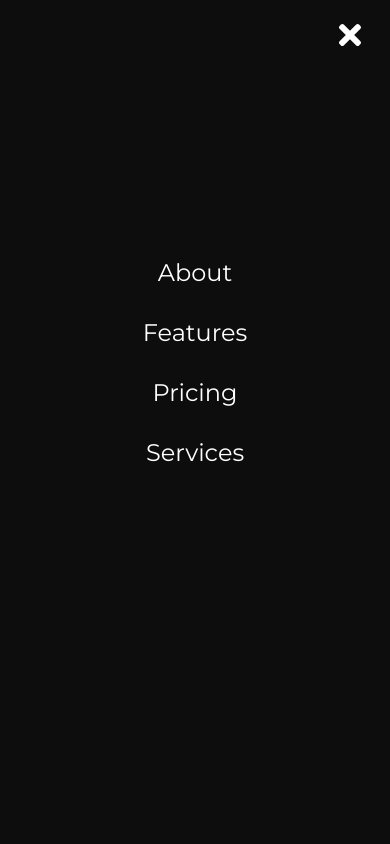
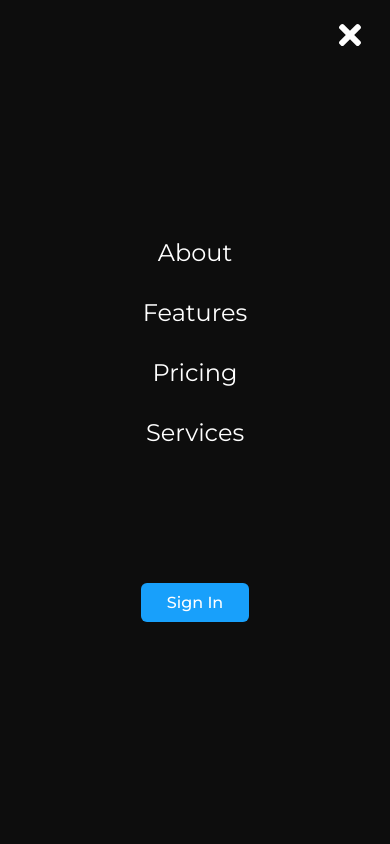
Before and after one commit to johnnylozano/smart-parking, a React (Create React App) app: page / in a window 390 px wide. Both pictures are taken after a click on the element 346 px from the left and 39 px from the top of the page. Shown: the top 844 px of the page. Built offline with nearby package versions, Linux system fonts and the light colour scheme; no server answers; what aws-amplify would draw is missing.

Commit message:
fix: mobile nav menu login/logout button

```diff
--- a/src/components/Navbar/index.js
+++ b/src/components/Navbar/index.js
@@ -11,7 +11,6 @@ import {
   NavBtn,
   NavBtnLink,
   NavBtnSignOut,
-  SidebarSignOut,
 } from "./style";
 import {
   SidebarContainer,
@@ -21,19 +20,19 @@ import {
   SidebarMenu,
   SidebarLink,
   SideBtnWrap,
-  SidebarRoute,
 } from "./style";
 import { FaBars } from "react-icons/fa";
 import logo from "src/assets/logo/Logo.svg";
 import { AuthContext } from "src/context/AuthProvider";
 // AWS Auth
-import { Amplify, Auth } from "aws-amplify";
+import { Amplify } from "aws-amplify";
 import awsconfig from "src/aws-exports";
-import { Authenticator, withAuthenticator } from "@aws-amplify/ui-react";
 import "@aws-amplify/ui-react/styles.css";
 Amplify.configure(awsconfig);
 
 const Sidebar = ({ isOpen, toggleMenu }) => {
+  const { isAuthenticated, handleLogout } = useContext(AuthContext);
+
   return (
     <>
       <SidebarContainer isOpen={isOpen} onClick={toggleMenu}>
@@ -56,15 +55,11 @@ const Sidebar = ({ isOpen, toggleMenu }) => {
             </SidebarLink>
           </SidebarMenu>
           <SideBtnWrap>
-            {/* {!Auth ? (
-              <Authenticator>
-                {({ signOut }) => (
-                  <SidebarSignOut onClick={signOut}>Sign Out</SidebarSignOut>
-                )}
-              </Authenticator>
+            {isAuthenticated ? (
+              <NavBtnSignOut onClick={handleLogout}>Sign Out</NavBtnSignOut>
             ) : (
-              <SidebarRoute to="/signin">Sign In</SidebarRoute>
-            )} */}
+              <NavBtnLink to="/signin">Sign In</NavBtnLink>
+            )}
           </SideBtnWrap>
         </SidebarWrapper>
       </SidebarContainer>
--- a/src/context/AuthProvider.js
+++ b/src/context/AuthProvider.js
@@ -1,4 +1,4 @@
-import { createContext, useState } from "react";
+import { createContext, useEffect, useState, useCallback } from "react";
 // AWS Auth
 import { Amplify, Auth } from "aws-amplify";
 import awsconfig from "src/aws-exports";
@@ -11,7 +11,7 @@ export const AuthContext = createContext();
 export function AuthProvider(props) {
   const [isAuthenticated, setIsAuthenticated] = useState(false);
 
-  const handleLogout = () => {
+  const handleLogout = useCallback(() => {
     // Call the Auth.signOut() method to log the user out
     Auth.signOut()
       .then(() => {
@@ -22,11 +22,13 @@ export function AuthProvider(props) {
       .catch((error) => {
         console.log("Error signing out:", error);
       });
-  };
+  }, [setIsAuthenticated]);
 
   const handleLogin = () => {
     setIsAuthenticated(true);
   };
+
+  useEffect(() => {}, [isAuthenticated]);
 
   return (
     <AuthContext.Provider
```
